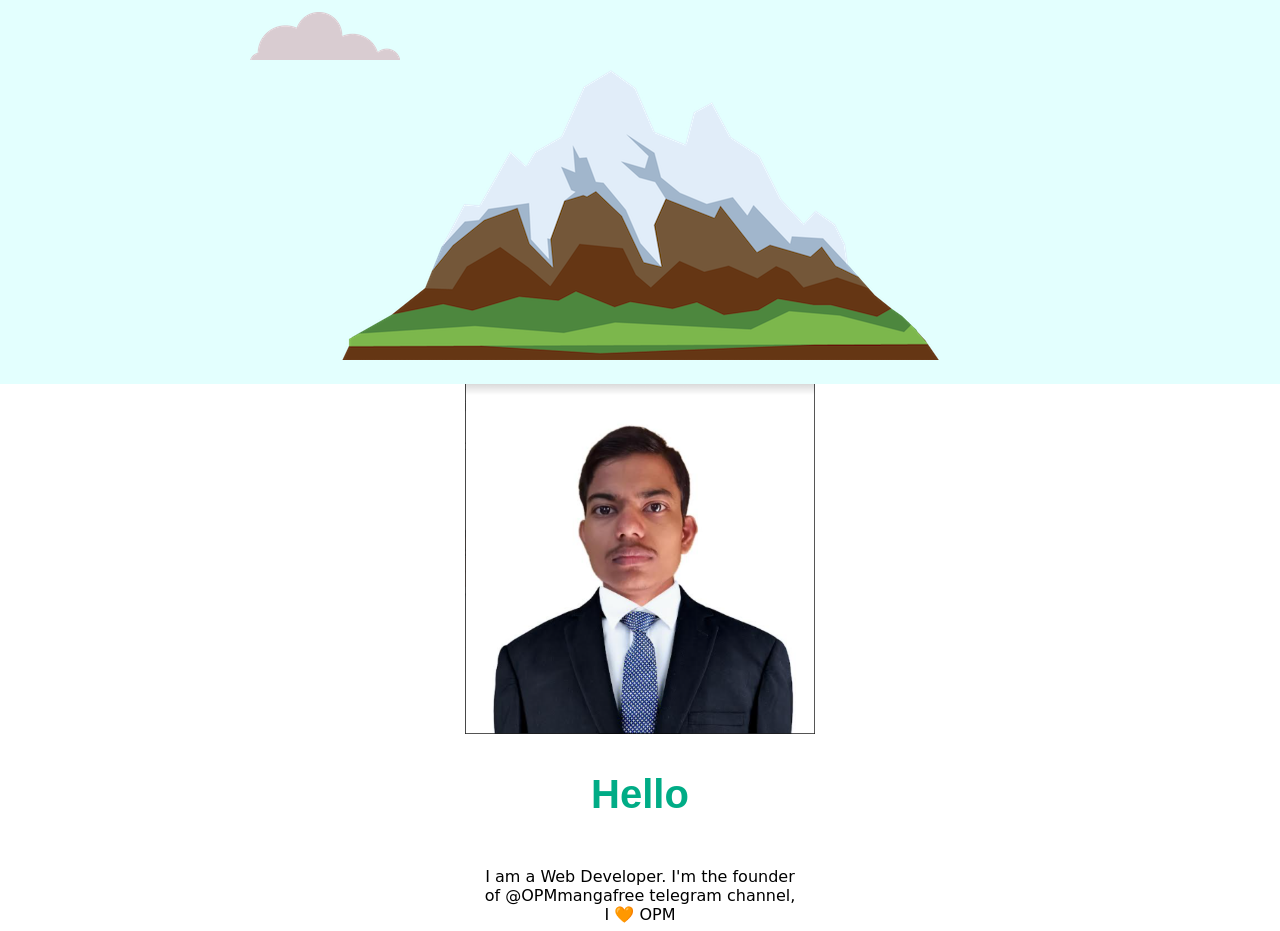
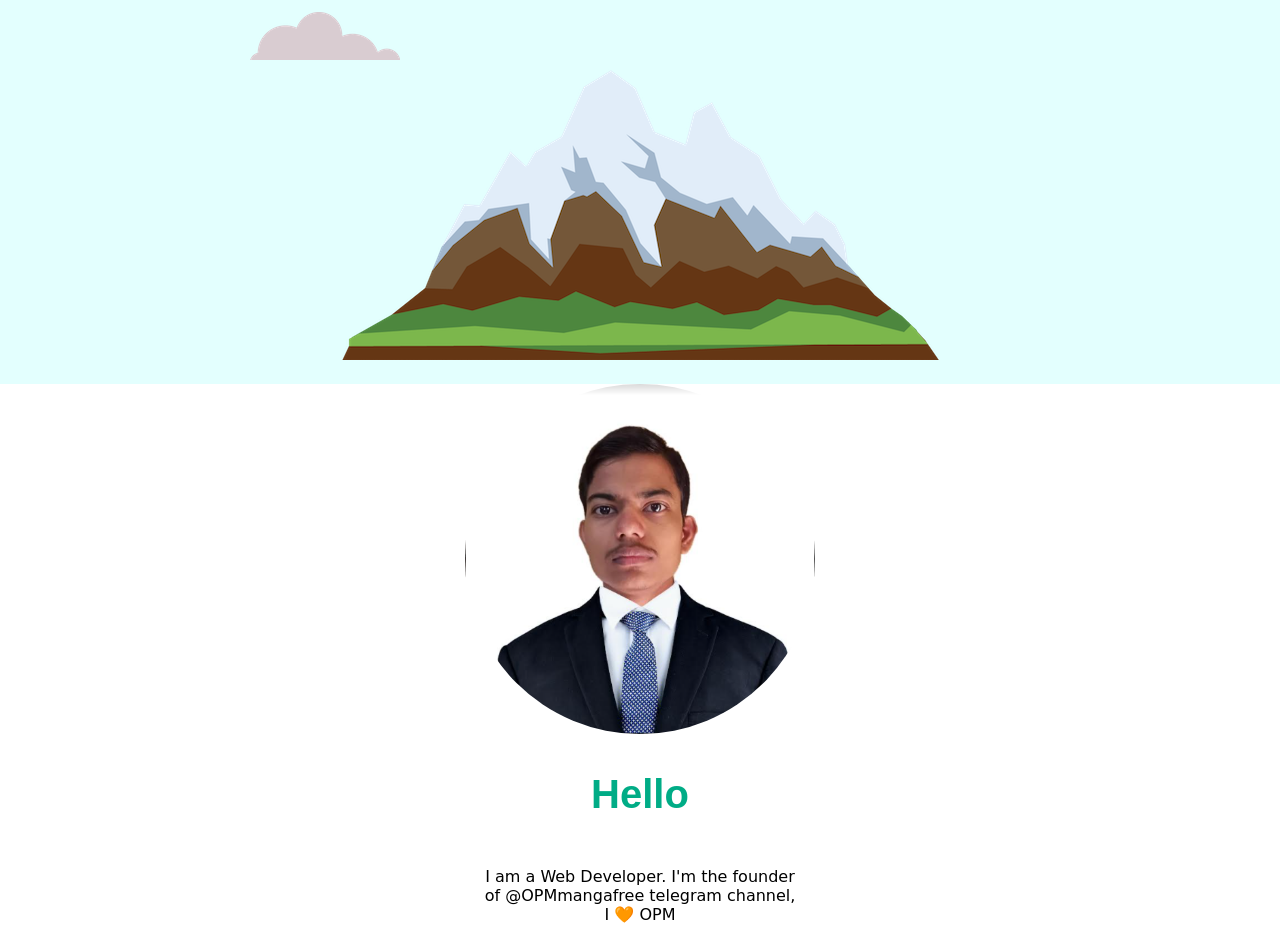
Before and after one commit to gopaldahale/project1, a plain HTML site: page index.html in a window 1280 px wide. Shown: the part 338-1269 px from the top of the page. Drawn offline with Linux system fonts and the light colour scheme.

Commit message:
Update style.css

```diff
--- a/style.css
+++ b/style.css
@@ -113,6 +113,9 @@ width: 50%;
 margin: 50px auto;
 }
 
+.profile-img{
+    border-radius:100%;
+}
 
 .skill-img1{
     width: 25% ;
```
